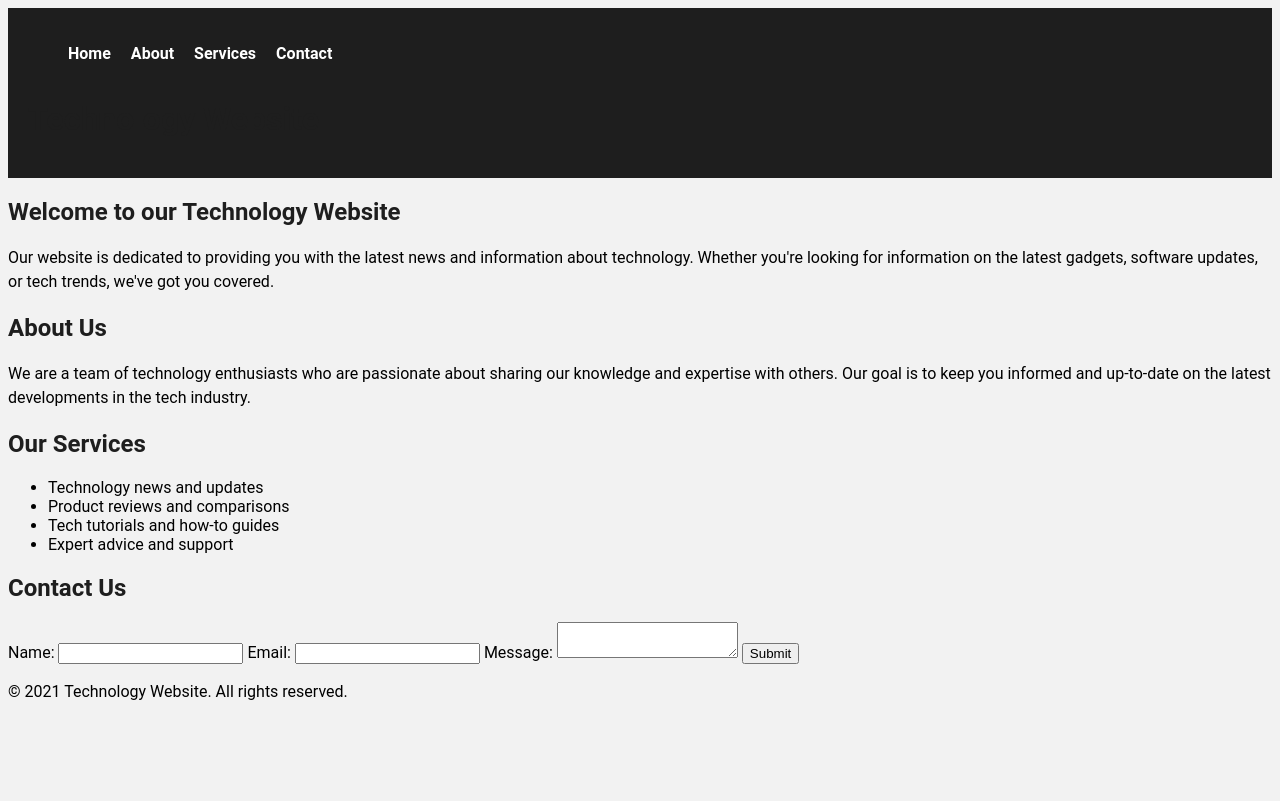
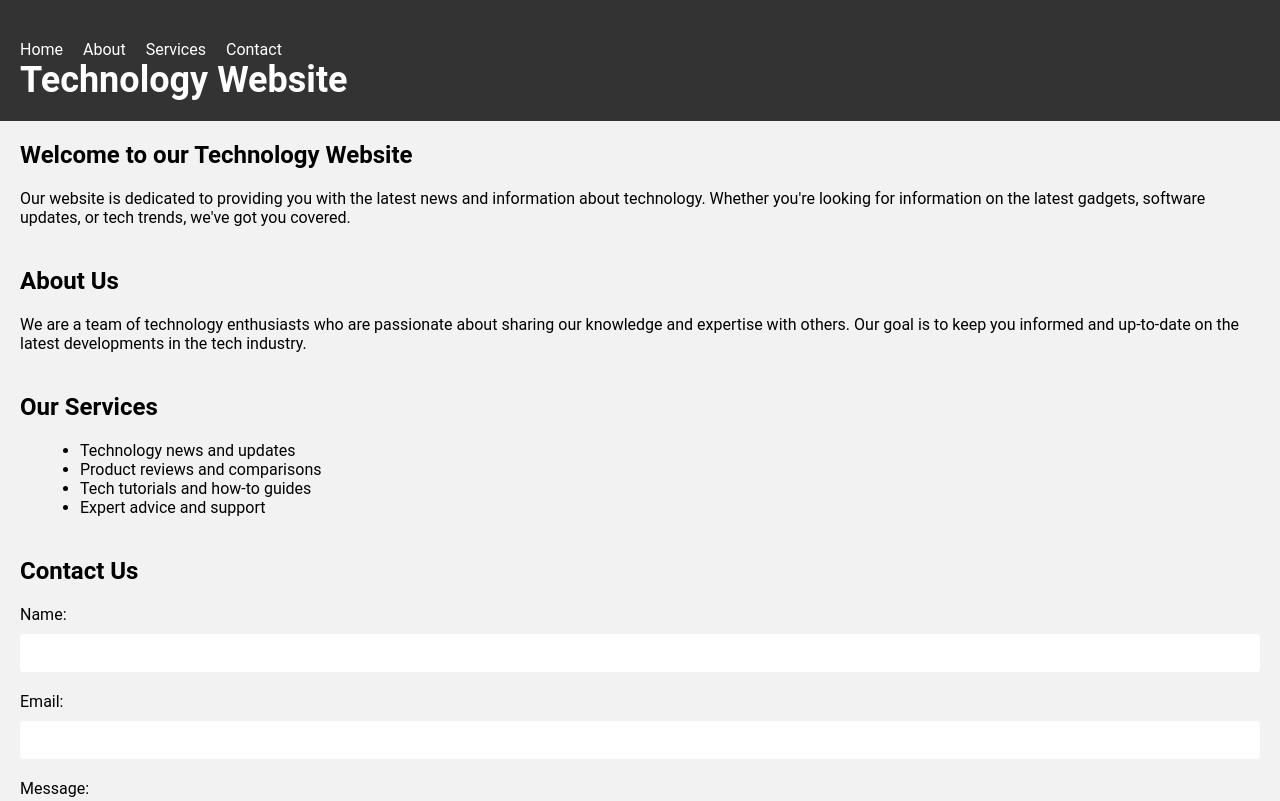
Before and after one commit to rhell5/my-website, a plain HTML site: page index.html in a window 1280 px wide. Shown: the top 801 px of the page. Drawn offline with Linux system fonts and the light colour scheme.

Commit message:
Update style.css

```diff
--- a/style.css
+++ b/style.css
@@ -1,68 +1,131 @@
-/* Set background color and font family for the entire website */
-body {
-    background-color: #F2F2F2;
-    font-family: 'Roboto', sans-serif;
+/* Global Styles */
+
+* {
+  box-sizing: border-box;
 }
 
-  /* Style the header and navigation bar */
+html,
+body {
+  font-family: 'Roboto', sans-serif;
+  height: 100%;
+  margin: 0;
+  padding: 0;
+}
+
+body {
+  background-color: #f2f2f2;
+}
+
+.container {
+  max-width: 1200px;
+  margin: 0 auto;
+  padding: 0 20px;
+}
+
+/* Header Styles */
+
 header {
-    background-color: #1E1E1E;
-    color: #FFFFFF;
+  background-color: #333;
+  color: #fff;
   padding: 20px;
+}
+
+header h1 {
+  margin: 0;
 }
 
 nav {
   display: flex;
   justify-content: space-between;
-    align-items: center;
+  margin-top: 20px;
 }
 
 nav ul {
   display: flex;
   list-style: none;
+  margin: 0;
+  padding: 0;
 }
 
-  nav ul li {
+nav li {
   margin-right: 20px;
 }
 
-  nav ul li a {
-    color: #FFFFFF;
+nav a {
+  color: #fff;
   text-decoration: none;
-    font-weight: bold;
-    font-size: 16px;
-    transition: all 0.3s ease;
 }
 
-  nav ul li a:hover {
-    color: #FFC107;
+nav li:last-child {
+  margin-right: 0;
 }
 
-  /* Style the content area */
-  .content {
-    margin: 40px;
+/* Main Content Styles */
+
+h1 {
+  font-size: 36px;
+  margin: 0;
 }
 
-  h1, h2, h3 {
-    color: #1E1E1E;
+main {
+  margin: 20px;
+}
+
+section {
+  margin-bottom: 40px;
+}
+
+h2 {
+  font-size: 24px;
   margin-bottom: 20px;
 }
 
-  p {
-    line-height: 1.5;
+ul {
+  list-style: disc;
+  margin-left: 20px;
 }
 
-  /* Style the buttons */
-  .btn {
-    background-color: #FFC107;
-    color: #FFFFFF;
-    padding: 10px 20px;
-    border-radius: 5px;
-    text-decoration: none;
-    transition: all 0.3s ease;
+form label {
+  display: block;
+  margin-bottom: 10px;
 }
 
-  .btn:hover {
-    background-color: #1E1E1E;
-    color: #FFFFFF;
+form input,
+form textarea {
+  border: none;
+  border-radius: 3px;
+  display: block;
+  font-size: 16px;
+  margin-bottom: 20px;
+  padding: 10px;
+  width: 100%;
 }
+
+form input:focus,
+form textarea:focus {
+  outline: none;
+  box-shadow: 0 0 5px #fff;
+}
+
+form button {
+  background-color: #333;
+  border: none;
+  border-radius: 3px;
+  color: #fff;
+  cursor: pointer;
+  font-size: 16px;
+  padding: 10px 20px;
+}
+
+form button:hover {
+  background-color: #444;
+}
+
+/* Footer Styles */
+
+footer {
+  background-color: #333;
+  color: #fff;
+  padding: 20px;
+  text-align: center;
+}
```
Lines whose indentation alone changed are shown as unchanged.
